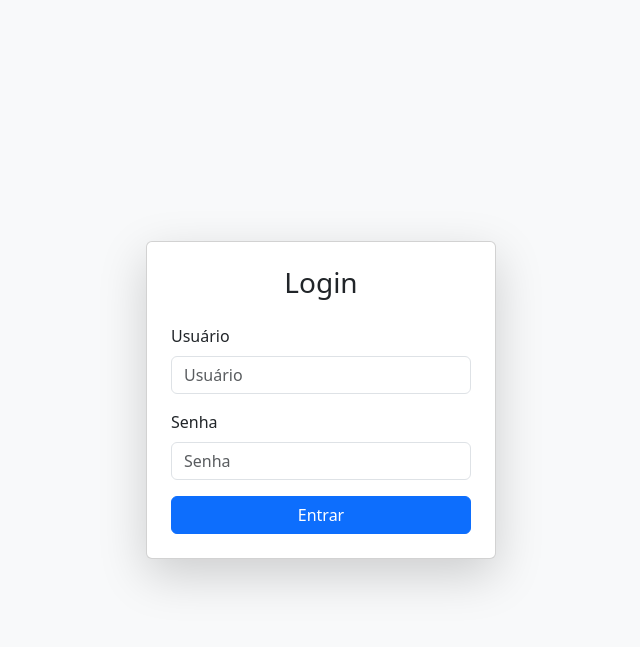
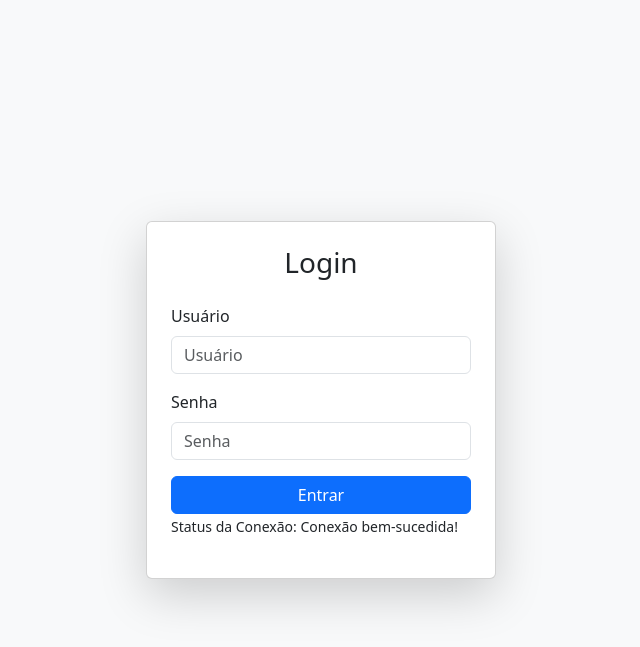
Before and after one commit to StorThiago/base-flask, a Flask app: page / in a window 1280 px wide. Shown: the top 647 px of the page, without its empty margins (319-959 px from the left). Run offline with Flask 3, Linux system fonts and the light colour scheme; data that the repository does not hold is empty; some libraries are stand-ins or nearby versions.

Commit message:
feat(db): add database connection

```diff
--- a/app/app.py
+++ b/app/app.py
@@ -1,10 +1,53 @@
 # from flask import Flask
 # from flask import Flask, render_template
-from flask import Flask, request, render_template, redirect, url_for, flash
+from flask import Flask, request, render_template, redirect, url_for, flash, g
+import mysql.connector
+import os # para receber as credenciais de acesso a base do container
+
 
 app = Flask(__name__)
 # app.secret_key = 'sua_chave_secreta'  # Necessário para flash messages
 app.secret_key = '24e23c43d423c434343vfghfgd'
+
+
+# Configurações do banco de dados a partir das variáveis de ambiente
+app.config['MYSQL_HOST'] = os.getenv('DB_HOST', 'db')  # 'db' é o nome do serviço no compose
+app.config['MYSQL_USER'] = os.getenv('DB_USER', 'flask_user')
+app.config['MYSQL_PASSWORD'] = os.getenv('DB_PASSWORD', 'flask_password')
+app.config['MYSQL_DATABASE'] = os.getenv('DB_NAME', 'flask_db')
+
+
+# Gerir coneções com a base
+def get_db():
+    if 'db' not in g: # valida que nao existe conexão com o objeto especial g (namespace global durante o ciclo de vida de uma requisição)
+        try:
+        # criar a conexão
+            g.db = mysql.connector.connect(
+                host=app.config['MYSQL_HOST'],
+                user=app.config['MYSQL_USER'],
+                password=app.config['MYSQL_PASSWORD'],
+                database=app.config['MYSQL_DATABASE']
+            )
+            app.logger.info("Nova conexão com a base de dados estabelecida")
+            return "Conexão bem-sucedida!"
+        except mysql.connector.Error as err:
+            app.logger.error(f"Falha na conexão com a base: {err}")
+            return f"Erro: {e}"
+            raise
+    return g.db
+
+
+# encerra a conexão com uso do decorador
+@app.teardown_appcontext
+def close_db(error):
+    db = g.pop('db', None)
+    if db is not None:
+        try:
+            db.close()
+            app.logger.info("Conexão com a base de dados fechada")
+        except mysql.connector.Error as err:
+            app.logger.error(f"Erro ao fechar conexão: {err}")
+
 
 
 @app.route('/login', methods=['POST'])
@@ -30,8 +73,8 @@ def login():
 
 @app.route("/")
 def home():
-    # return "Olá, mundo! Aplicação rodando no Docker."
-    return render_template('login.html')
+    connection_status = get_db()
+    return render_template('login.html', connection_status=connection_status)
 
 
 @app.route('/dashboard')
--- a/app/templates/login.html
+++ b/app/templates/login.html
@@ -40,6 +40,8 @@
         </div>
 
         <button type="submit" class="btn btn-primary w-100">Entrar</button>
+        <p class="text-red"><small>Status da Conexão: {{ connection_status }}</small></p>
+
 
     </form>
 
```
Also changed, not shown: docker-compose.yaml (+8 -6 lines).
